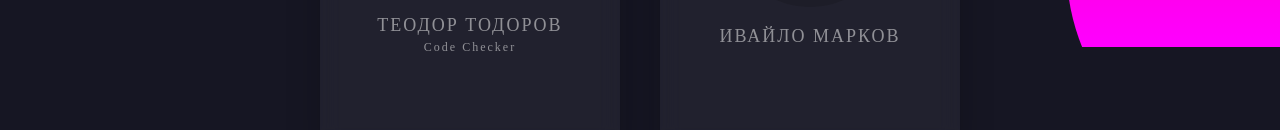
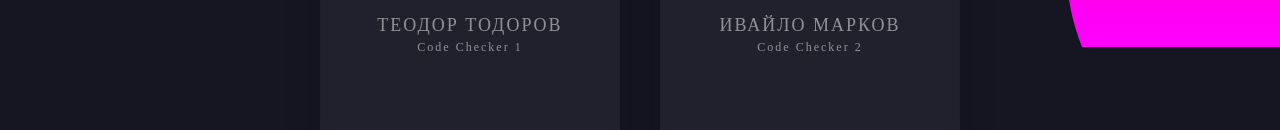
Before and after one commit to MSDikmeshefket19/DMMTI2, a plain HTML site: page html/about.html in a window 1280 px wide. Shown: the part 753-883 px from the top of the page. Drawn offline with Linux system fonts and the light colour scheme.

Commit message:
Added one more image and some html

```diff
--- a/html/about.html
+++ b/html/about.html
@@ -102,7 +102,7 @@
         <div class="content">
           <div class="imgBx"><img src="../assest/img/Teodor.jpg"></div>
           <div class="contentBx">
-            <h3>Теодор Тодоров<br><span>Code Checker</span></h3>
+            <h3>Теодор Тодоров<br><span>Code Checker 1</span></h3>
           </div>
         </div>
 
@@ -128,7 +128,7 @@
         <div class="content">
           <div class="imgBx"><img src="../assest/img/Ivo.jpg"></div>
           <div class="contentBx">
-            <h3>Ивайло Марков<br><span></span></h3>
+            <h3>Ивайло Марков<br><span>Code Checker 2</span></h3>
           </div>
         </div>
 
```
Also changed, not shown: assest/img/Ivo.jpg (added).
